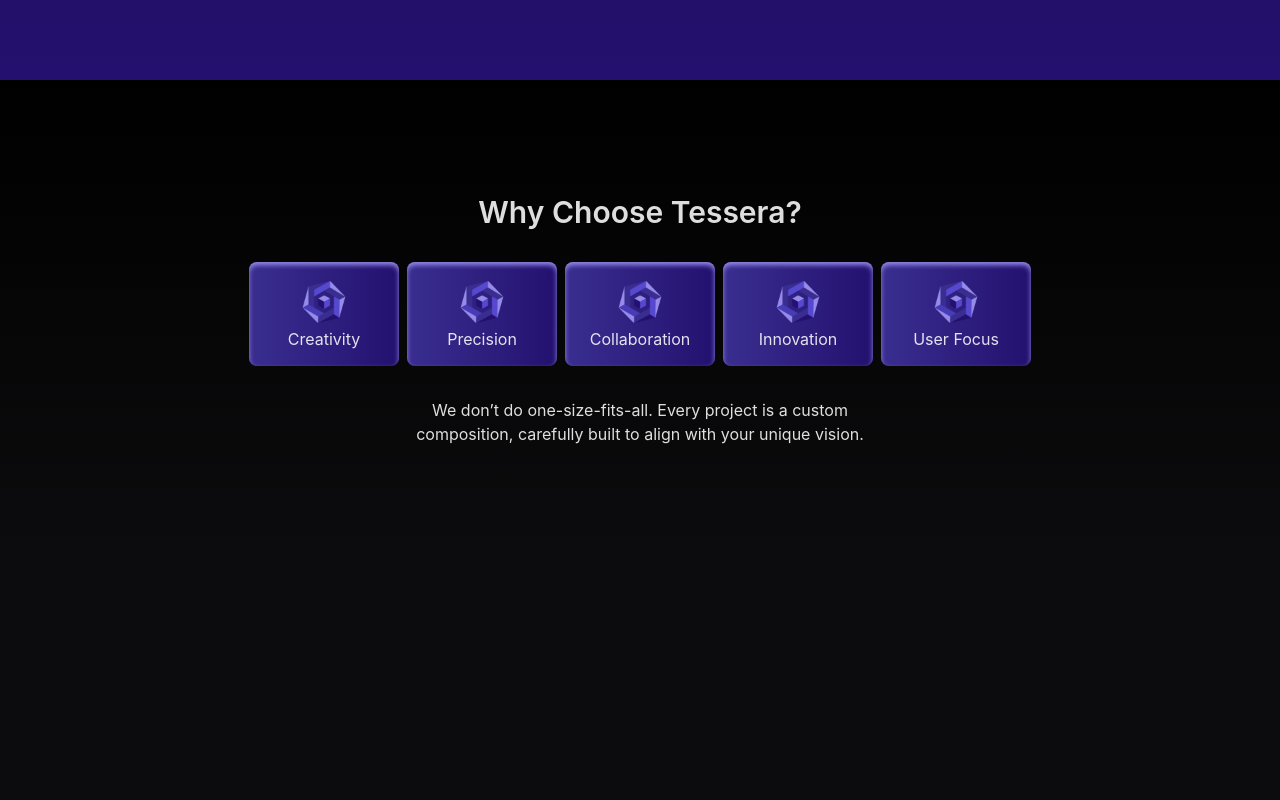
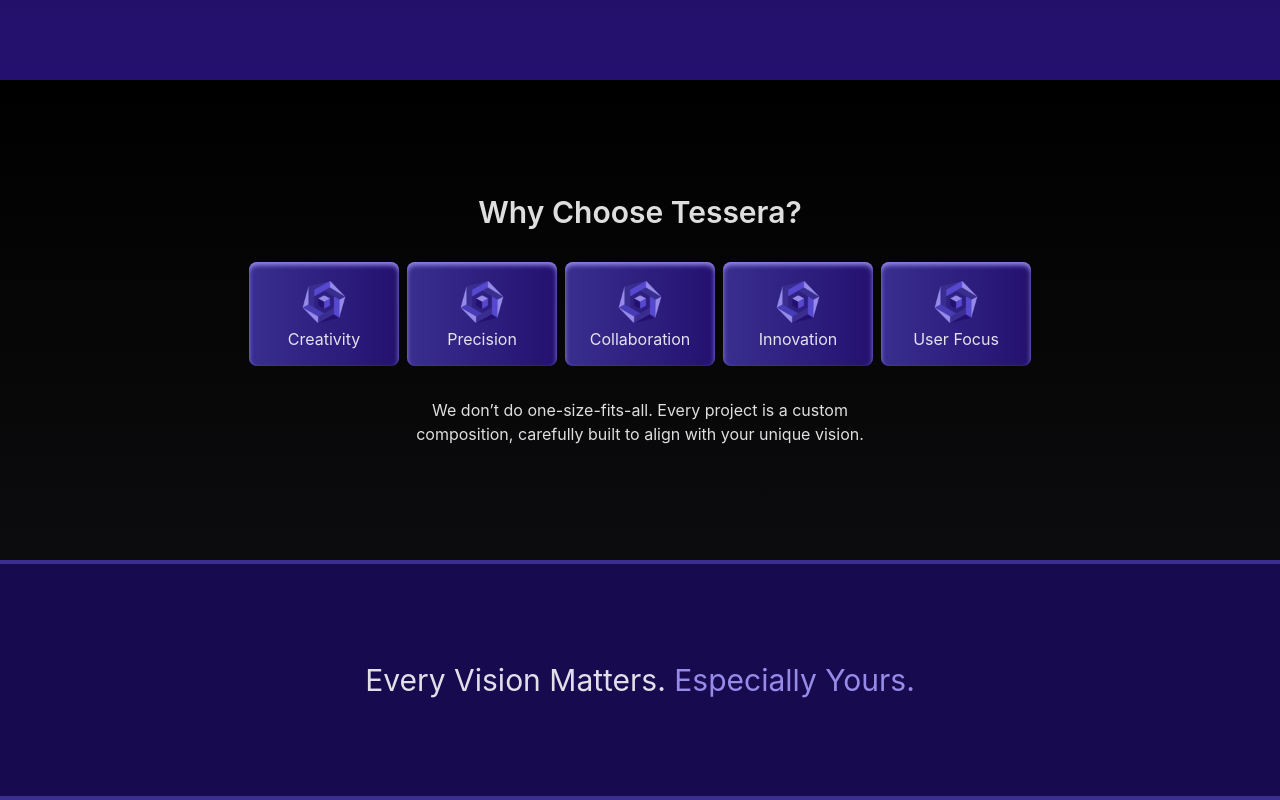
Before and after one commit to Tessera-Studios/Tessera-Web, a React (Vite) app in the folder frontend/: page / in a window 1280 px wide. Shown: the part 1658-2458 px from the top of the page. Before the commit the page ends 2218 px from the top, so only its background shows below. Built offline with nearby package versions, Linux system fonts and the light colour scheme.

Commit message:
Added vision section

```diff
--- a/frontend/src/pages/Home.tsx
+++ b/frontend/src/pages/Home.tsx
@@ -53,29 +53,33 @@ function Home() {
 
                 <div id="tessera-tiles" className="flex gap-2 p-8">
                     <div className="tessera-tile">
-                        <img src={tesseraTileImage} width={50} height={50}/>
+                        <img src={tesseraTileImage} width={50} height={50} />
                         <p>Creativity</p>
                     </div>
                     <div className="tessera-tile">
-                        <img src={tesseraTileImage} width={50} height={50}/>
+                        <img src={tesseraTileImage} width={50} height={50} />
                         <p>Precision</p>
                     </div>
                     <div className="tessera-tile">
-                        <img src={tesseraTileImage} width={50} height={50}/>
+                        <img src={tesseraTileImage} width={50} height={50} />
                         <p>Collaboration</p>
                     </div>
                     <div className="tessera-tile">
-                        <img src={tesseraTileImage} width={50} height={50}/>
+                        <img src={tesseraTileImage} width={50} height={50} />
                         <p>Innovation</p>
                     </div>
                     <div className="tessera-tile">
-                        <img src={tesseraTileImage} width={50} height={50}/>
+                        <img src={tesseraTileImage} width={50} height={50} />
                         <p>User Focus</p>
                     </div>
 
                 </div>
                 <p className="text-center max-w-[40vw]">We don’t do one-size-fits-all. Every project is a custom composition, carefully built to align with your unique vision.</p>
             </div>
+
+            <div id="home-vision" className="flex justify-center items-center min-h-[30vh] bg-[var(--deep-purple)] border-t-4 border-b-4 border-[var(--accent)]">
+                <p className="text-3xl">Every Vision Matters. <span className="text-[var(--secondary)]">Especially Yours.</span></p>
+            </div>
         </>
     );
 }
```
